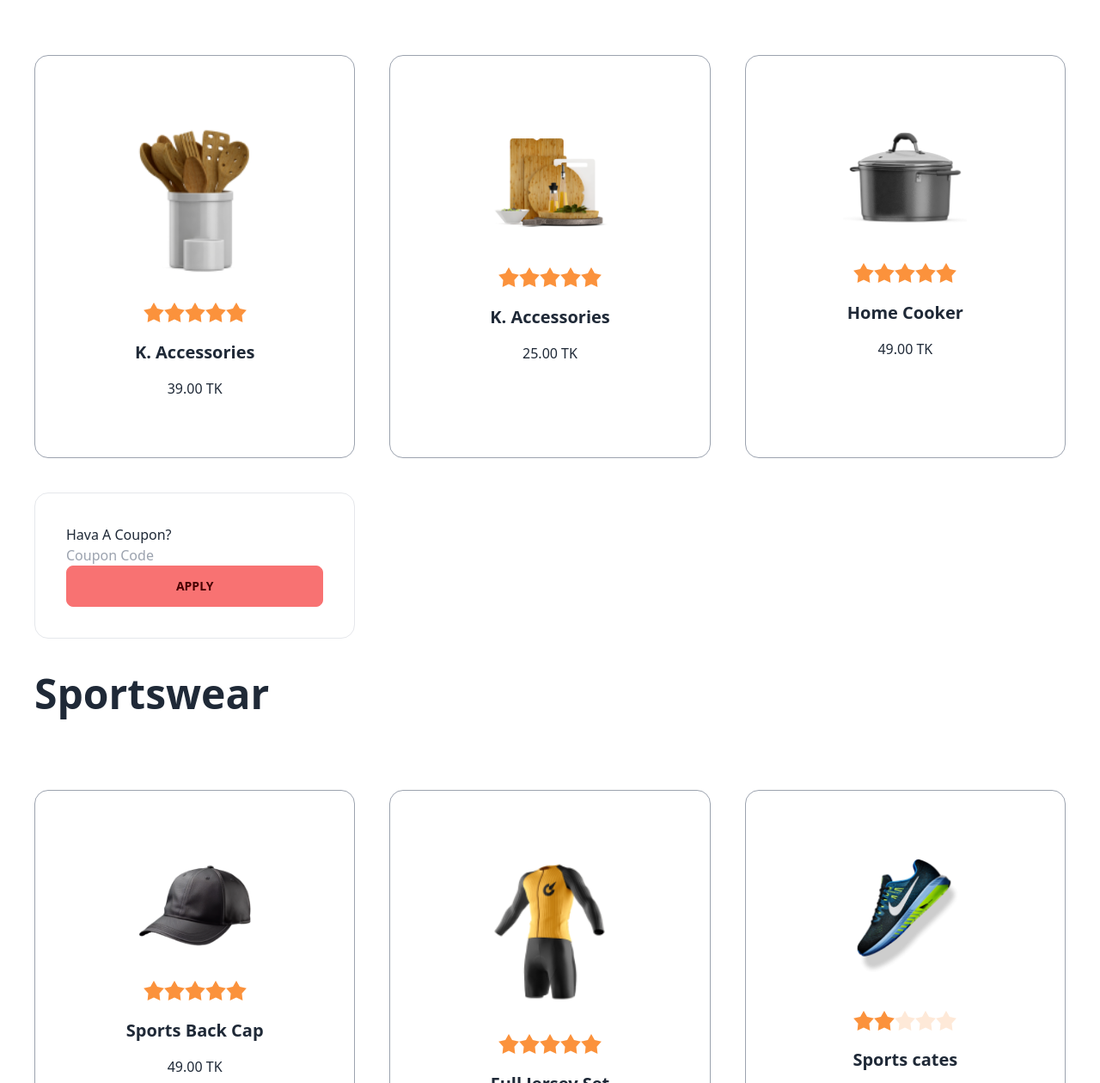
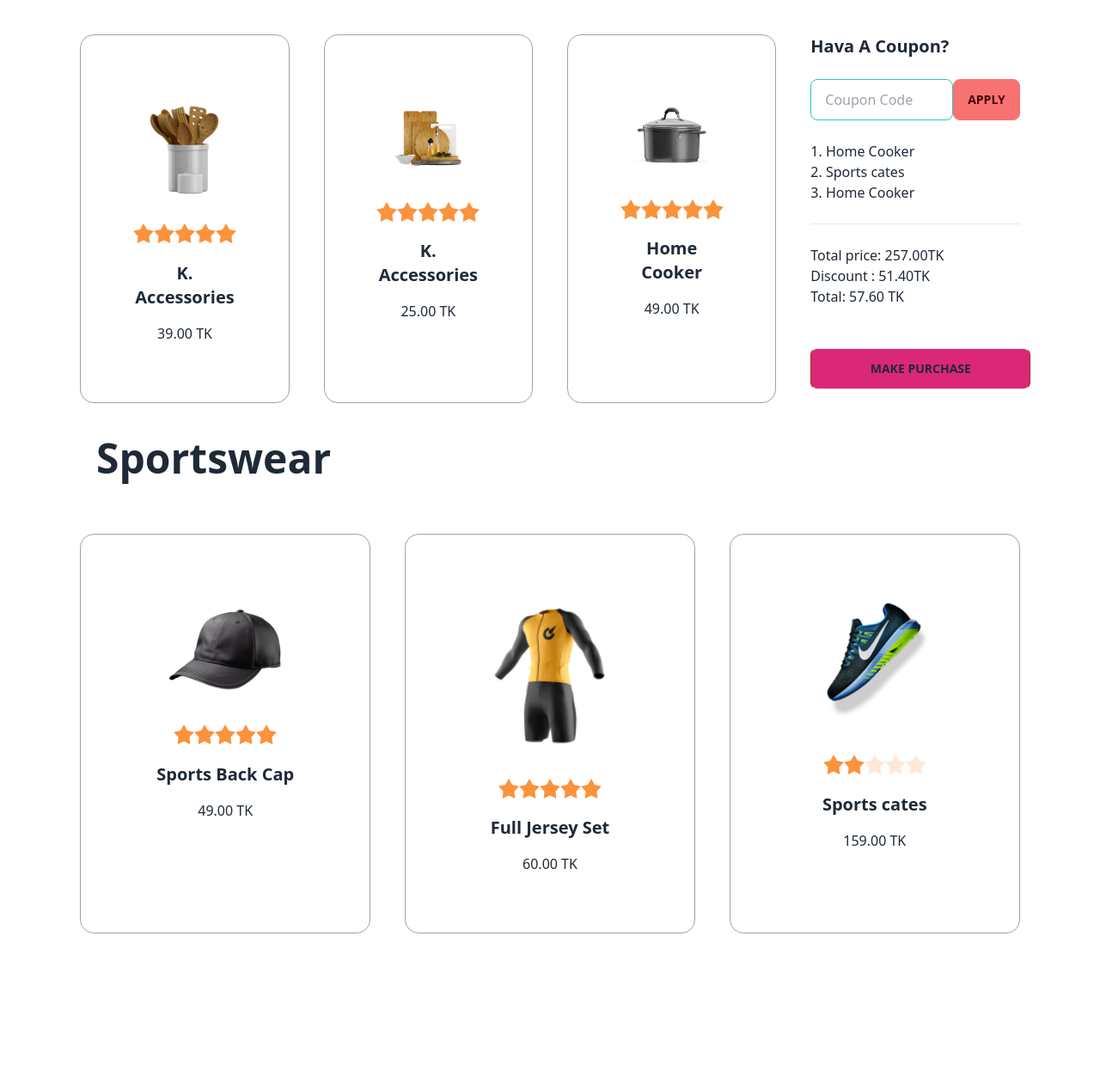
Before and after one commit to musabtheexpensive/using-vanilaJavascript-summer-selling-hotProduct, a website: page index.html in a window 1280 px wide. Shown: the part 513-1773 px from the top of the page at 86% size. After the commit the page ends 1735 px from the top, so only its background shows below. Drawn offline with nearby package versions, Linux system fonts and the light colour scheme.

Commit message:
My Fifth Commit Here

```diff
--- a/index.html
+++ b/index.html
@@ -35,10 +35,10 @@
         <!-- kitchenware Section -->
 
       <section class="my-24">
-        <h3 class="text-3xl lg:text-5xl font-semibold mx-10 mb-12">
+        <h3 class="text-3xl lg:text-5xl font-semibold ml-28 mb-6">
             Kitchenware
           </h3>
-          <div class="grid p-4 lg:p-10 gap-10 grid-cols-1 md:grid-cols-2 lg:grid-cols-3 ">
+          <div class="grid p-4 lg:p-10 gap-10 grid-cols-1 md:grid-cols-2 lg:grid-cols-4 w-11/12 mx-auto  ">
             <!-- First review -->
             <div class="card bg-base-100 p-9 border border-gray-400">
                 <figure class="px-10 pt-10">
@@ -57,7 +57,7 @@
                         K. Accessories
                      </h4>
                      <p>
-                        39.00 TK
+                       <span>39</span>.00 TK
                      </p>
                   </div>
                 </div>
@@ -80,7 +80,7 @@
                         K. Accessories
                      </h4>
                      <p>
-                        25.00 TK
+                        <span>25</span>.00 TK
                      </p>
                   </div>
                 </div>
@@ -103,25 +103,41 @@
                         Home Cooker
                      </h4>
                      <p>
-                        49.00 TK
+                        <span>49</span>.00 TK
                      </p>
                   </div>
                 </div>
               </div>
-              <div class="card bg-base-100 p-9 border border-gray-400>
-                <h3>
+              <div class="gap-x-8">
+                <div>
+                  <h3 class="text-xl font-semibold">
                     Hava A Coupon?
                 </h3>
-                <input type="text" placeholder="Coupon Code">
+                <br>
+                </div>
+               <div class="flex justify-around ">
+                <input type="text" placeholder="Coupon Code" class="input input-bordered input-accent w-full max-w-xs" />
                 <button  class="btn btn-error">Apply</button>
+               </div>
+               <br>
+               <h6>1. Home Cooker <br>
+                2. Sports cates <br>
+                3. Home Cooker</h6> <br>
+                <hr>
+                <br>
+                <h6>Total price: <span>257</span>.00TK <br>
+                  Discount : <span>51</span>.40TK <br>
+                  Total: <span>57</span>.60 TK</h6> <br>
+                  <br>
+                  <button class="btn border-x-orange-800 bg-pink-600 btn-wide">Make Purchase</button>
               </div>
           </div>
 
           <!-- sportswear section -->
-          <h3 class="text-3xl lg:text-5xl font-semibold mx-10 mb-12">
+          <h3 class="text-3xl lg:text-5xl font-semibold  ml-28 mb-6">
             Sportswear
           </h3>
-          <div class="grid p-4 lg:p-10 gap-10 grid-cols-1 md:grid-cols-2 lg:grid-cols-3 ">
+          <div class="grid p-4 lg:p-10 gap-10 grid-cols-1 md:grid-cols-2 lg:grid-cols-3 w-11/12 mx-auto  ">
             <!-- First review -->
             <div class="card bg-base-100 p-9 border border-gray-400">
                 <figure class="px-10 pt-10">
@@ -140,7 +156,7 @@
                         Sports Back Cap
                      </h4>
                      <p>
-                        49.00 TK
+                        <span>49</span>.00 TK
                      </p>
                   </div>
                 </div>
@@ -163,7 +179,7 @@
                         Full Jersey Set
                      </h4>
                      <p>
-                        60.00 TK
+                        <span>60</span>.00 TK
                      </p>
                   </div>
                 </div>
@@ -186,7 +202,7 @@
                         Sports cates
                      </h4>
                      <p>
-                        159.00 TK
+                        <span>159</span>.00 TK
                      </p>
                   </div>
                 </div>
```
